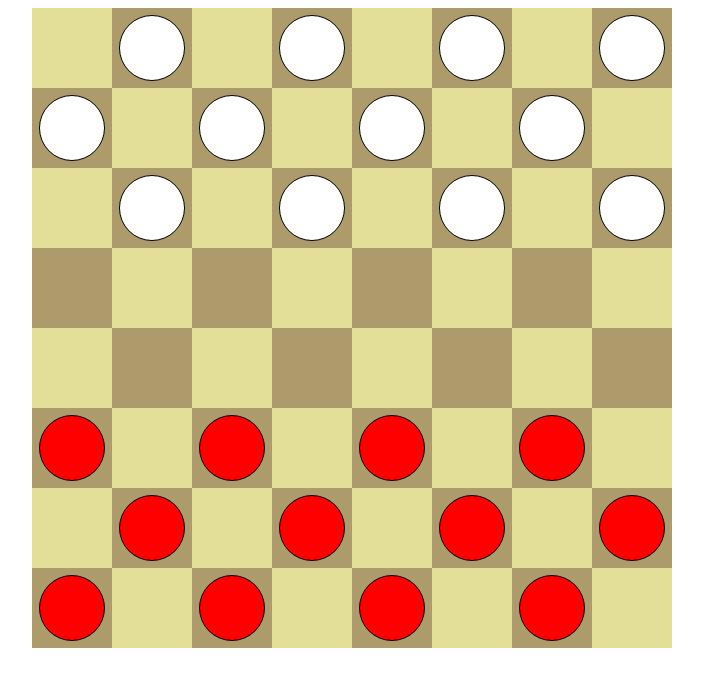
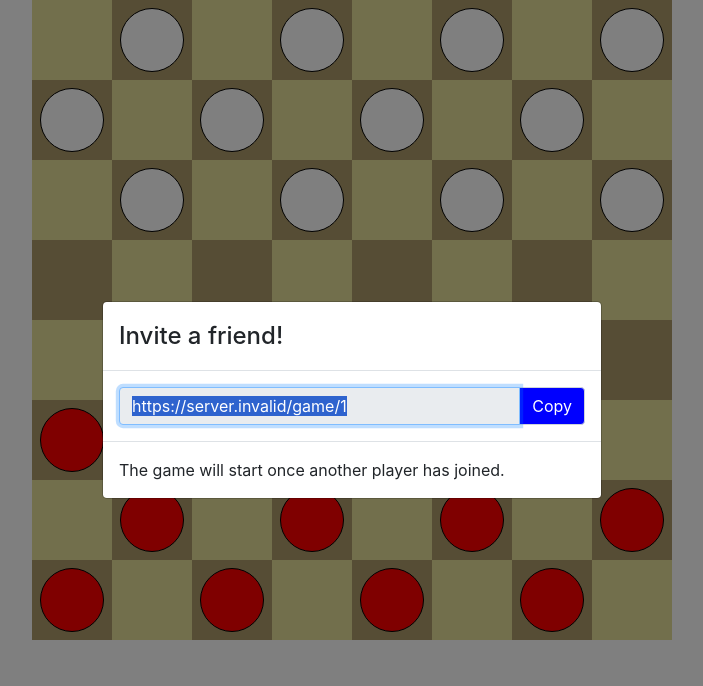
Before and after one commit to camgraff/checkers, a React (Create React App) app in the folder client/: page /game/1 in a window 1280 px wide. Shown: the top 686 px of the page, without its empty margins (288-991 px from the left). Built offline with nearby package versions, Linux system fonts and the light colour scheme; no server answers.

Commit message:
Added prompt to wait for opponent

```diff
--- a/client/package.json
+++ b/client/package.json
@@ -7,10 +7,13 @@
         "@testing-library/jest-dom": "^4.2.4",
         "@testing-library/react": "^9.5.0",
         "@testing-library/user-event": "^7.2.1",
+        "boostrap": "^2.0.0",
+        "bootstrap": "^4.4.1",
         "dotenv": "^8.2.0",
         "node-sass": "^4.13.1",
         "prop-types": "^15.7.2",
         "react": "^16.13.1",
+        "react-bootstrap": "^1.0.0",
         "react-dom": "^16.13.1",
         "react-draggable": "^4.2.0",
         "react-router": "^5.1.2",
@@ -42,7 +45,7 @@
         ]
     },
     "devDependencies": {
-        "@iconify/icons-mdi": "^1.0.81",
+        "@iconify/icons-mdi": "^1.0.82",
         "@iconify/react": "^1.1.3",
         "eslint": "^6.8.0",
         "eslint-plugin-react": "^7.19.0",
--- a/client/src/App.js
+++ b/client/src/App.js
@@ -2,14 +2,19 @@ import React from 'react';
 
 import Board from './components/Board/Board';
 import GameGenerator from './components/GameGenerator/GameGenerator';
+import InvitePlayer from './components/InvitePlayer/InvitePlayer';
 
 import { BrowserRouter as Router, Route } from 'react-router-dom';
+
+import './App.scss';
 
 const App = () => {
     return (
         <Router basename={process.env.PUBLIC_URL}>
             <Route path='/' exact component={GameGenerator} />
             <Route path='/game/:id' exact component={Board} />
+            <Route path='/test' exact component={InvitePlayer} />
+
         </Router>
     );
 };
--- /dev/null
+++ b/client/src/App.scss
@@ -0,0 +1,14 @@
+@import "~bootstrap/scss/bootstrap";
+
+html {
+    font-family: 'Helvetica Neue';
+    font-size: 16px;
+    height: 100%;
+    body {
+        height: 100%;
+        margin: 0;
+        #root {
+            height: 100%;
+        }
+    }
+}
--- a/client/src/components/Board/Board.jsx
+++ b/client/src/components/Board/Board.jsx
@@ -4,6 +4,7 @@ import io from 'socket.io-client';
 
 import BoardCell from '../../classes/BoardCell';
 import BoardPiece from '../../classes/BoardPiece';
+import InvitePlayer from "../InvitePlayer/InvitePlayer";
 
 import { Icon } from '@iconify/react';
 import chessQueen from '@iconify/icons-mdi/chess-queen';
@@ -16,8 +17,9 @@ import './Board.scss';
 // Add visuals to display whose turn it is
 // Winning/tie conditions
 // Add error handling for if a user joins a game that is full
-// Fix bug with jump chaining showing up on both players screens
 // Add dragging for pieces
+// Make API secure
+// Add initial loading state while waiting for other player to connect
 
 export default class Board extends React.Component {
     static get propTypes() {
@@ -51,7 +53,8 @@ export default class Board extends React.Component {
             pieceToMove: null,
             player: null,
             isMyTurn: false,
-            inJumpChain: false
+            inJumpChain: false,
+            hasBothPlayers: false
         };
     }
 
@@ -63,6 +66,10 @@ export default class Board extends React.Component {
             this.setState({
                 player: player
             });
+        });
+        this.socket.on('has-both-players', (val) => {
+            console.log(val);
+            this.setState({hasBothPlayers: val});
         });
         this.socket.on('move', (cell, piece) => {
             this.movePiece(piece, cell);
@@ -277,6 +284,7 @@ export default class Board extends React.Component {
     render() {
         return (
             <div className='board'>
+                {!this.state.hasBothPlayers && <InvitePlayer />}
                 {this.state.board.map((row, rowId) => (
                     <div className='row' key={rowId}>
                         {row.map((cell, colId) => (
--- /dev/null
+++ b/client/src/components/InvitePlayer/InvitePlayer.jsx
@@ -0,0 +1,54 @@
+import React from 'react';
+import PropTypes from 'prop-types';
+import './InvitePlayer.scss';
+import Modal from 'react-bootstrap/Modal';
+import InputGroup from 'react-bootstrap/InputGroup';
+import FormControl from 'react-bootstrap/FormControl';
+import { withRouter } from 'react-router-dom';
+
+class InvitePlayer extends React.Component {
+    static get propTypes() {
+        return {
+            location: PropTypes.any
+        };
+    }
+
+    componentDidMount() {
+        // Highlight the text box
+        document.getElementById('url').select();
+    }
+
+    copyToClipboard() {
+        document.getElementById('url').select();
+        document.execCommand('copy');
+    }
+
+    render() {
+        return (
+            <div className='invitePlayer'>
+                <Modal centered show={true}>
+                    <Modal.Header>
+                        <Modal.Title>Invite a friend!</Modal.Title>
+                    </Modal.Header>
+                    <Modal.Body>
+                        <InputGroup>
+                            <FormControl
+                                id="url"
+                                value={process.env.REACT_APP_BASE_URL + this.props.location.pathname}
+                                readOnly
+                            />
+                            <InputGroup.Append id="copy-btn" onClick={this.copyToClipboard}>
+                                <InputGroup.Text>Copy</InputGroup.Text>
+                            </InputGroup.Append>
+                        </InputGroup>
+                    </Modal.Body>
+                    <Modal.Footer id="modal-footer">
+                        <p>The game will start once another player has joined.</p>
+                    </Modal.Footer>
+                </Modal>
+            </div>
+        );
+    }
+}
+
+export default withRouter(InvitePlayer);
--- /dev/null
+++ b/client/src/components/InvitePlayer/InvitePlayer.scss
@@ -0,0 +1,8 @@
+#copy-btn *{
+    background-color: blue;
+    color: white;
+    cursor: pointer;
+}
+#modal-footer {
+    justify-content: flex-start;
+}
```
Also changed, not shown: 2 other files (tests, documents, lock files or other folders).
